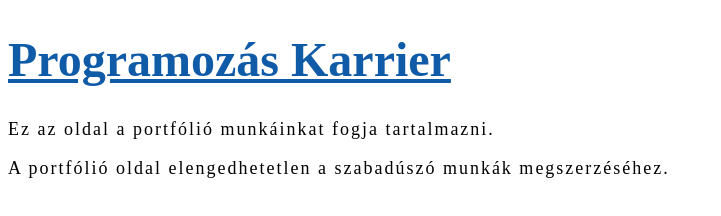
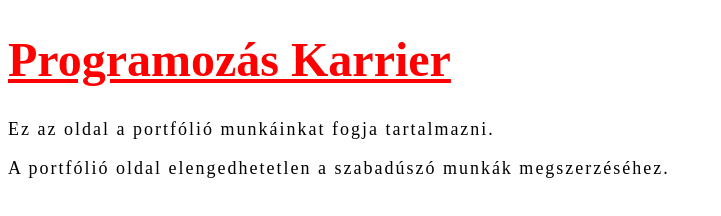
Before and after one commit to isttesz/portfolio-oldal, a plain HTML site: page index.html in a window 1280 px wide. Shown: the whole page, without its empty margins (0-721 px from the left). Drawn offline with Linux system fonts and the light colour scheme.

Commit message:
vörös cím

```diff
--- a/css/styles.css
+++ b/css/styles.css
@@ -2,7 +2,7 @@ html {
     font-size: 10px;
 }
 h1 {
-    color: rgb(15, 91, 167);
+    color: red;
     text-decoration: underline;
     font-size: 4.8rem;
 }
```
